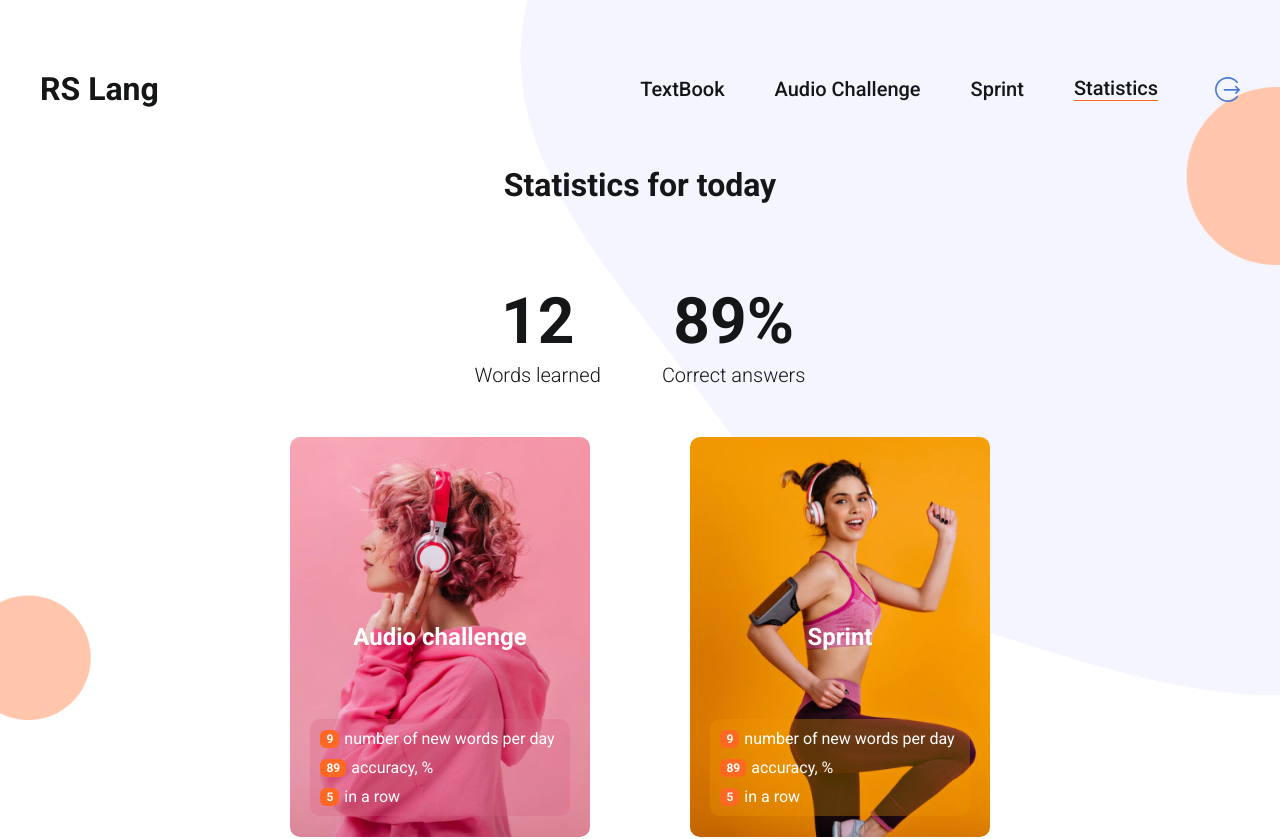
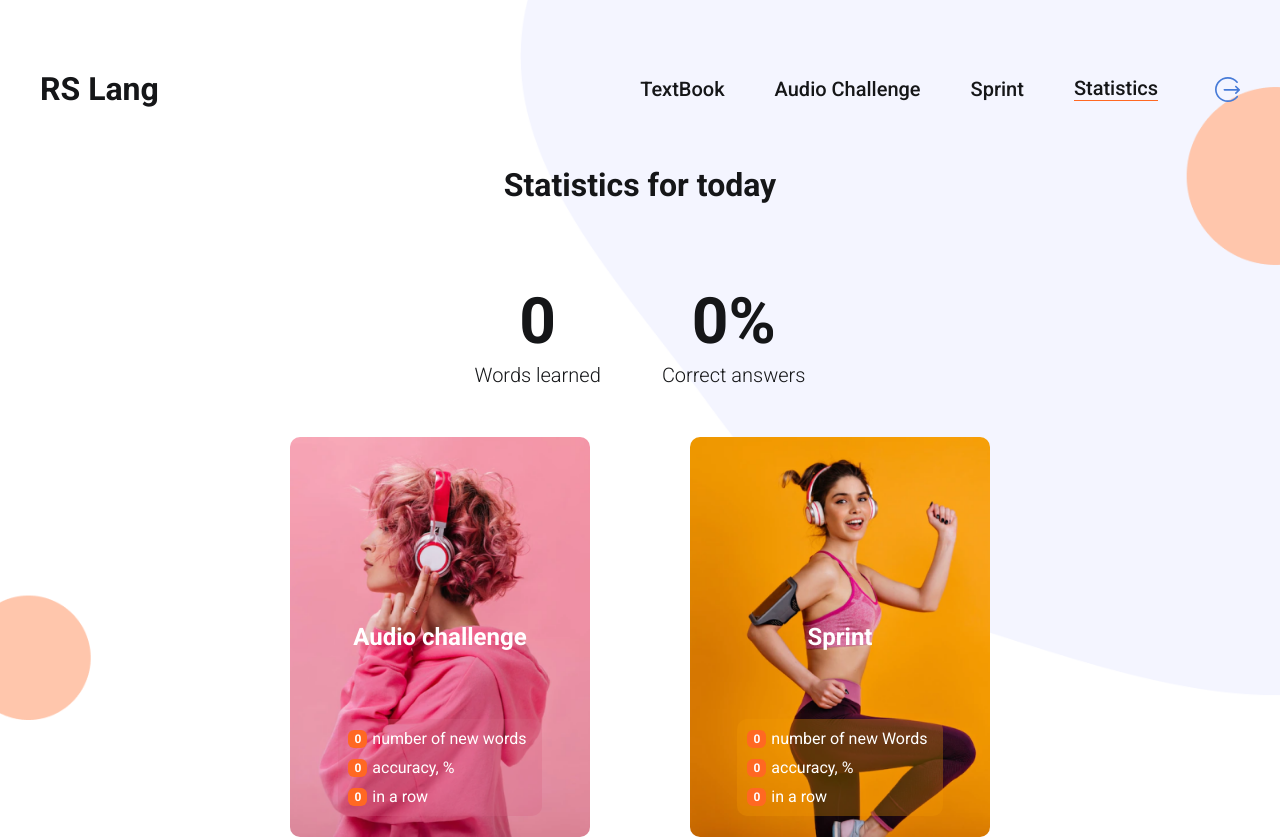
Before and after one commit to Lebedev-023046/rslang, a React (Create React App) app in the folder rs-lang/: page /Statistics in a window 1280 px wide. Shown: the top 839 px of the page. Built offline with nearby package versions, Linux system fonts and the light colour scheme; a web font is replaced by a local one.

Commit message:
feat: display today stats on Statistics page

```diff
--- a/rs-lang/src/components/molecules/StatsCard/StatsCard.css
+++ b/rs-lang/src/components/molecules/StatsCard/StatsCard.css
@@ -7,7 +7,6 @@
 
   flex-direction: column;
   align-items: center;
-  /* justify-content: flex-end; */
   gap: 6.8rem;
 
   border-radius: 1rem;
--- a/rs-lang/src/components/molecules/StatsCard/StatsCard.tsx
+++ b/rs-lang/src/components/molecules/StatsCard/StatsCard.tsx
@@ -3,10 +3,12 @@ import './StatsCard.css'
 
 interface StatsCardProps {
   type: 'audio' | 'sprint'
+  newWords: number
+  accuracy: number
+  row: number
 }
 
-// TODO add props: new: number, accuracy: number, row: number
-const StatsCard: React.FC<StatsCardProps> = ({ type }) => {
+const StatsCard: React.FC<StatsCardProps> = ({ type, newWords, accuracy, row }) => {
   switch (type) {
     case 'audio':
       return (
@@ -14,19 +16,19 @@ const StatsCard: React.FC<StatsCardProps> = ({ type }) => {
           <h3 className='stats-card__heading'>Audio challenge</h3>
           <div className='stats-card__info'>
             <div className='stats-card__new'>
-              <div className='stats-card__amount'>9</div>
+              <div className='stats-card__amount'>{newWords}</div>
               <span className='stats-card__explanation'>
-                number of new words per day
+                number of new words
               </span>
             </div>
             <div className='stats-card__accuracy'>
-              <div className='stats-card__amount'>89</div>
+              <div className='stats-card__amount'>{accuracy}</div>
               <span className='stats-card__explanation'>
                 accuracy, %
               </span>
             </div>
             <div className='stats-card__row'>
-              <div className='stats-card__amount'>5</div>
+              <div className='stats-card__amount'>{row}</div>
               <span className='stats-card__explanation'>
                 in a row
               </span>
@@ -40,19 +42,19 @@ const StatsCard: React.FC<StatsCardProps> = ({ type }) => {
           <h3 className='stats-card__heading'>Sprint</h3>
           <div className='stats-card__info'>
             <div className='stats-card__new'>
-              <div className='stats-card__amount'>9</div>
+              <div className='stats-card__amount'>{newWords}</div>
               <span className='stats-card__explanation'>
-                number of new words per day
+                number of new Words
               </span>
             </div>
             <div className='stats-card__accuracy'>
-              <div className='stats-card__amount'>89</div>
+              <div className='stats-card__amount'>{accuracy}</div>
               <span className='stats-card__explanation'>
                 accuracy, %
               </span>
             </div>
             <div className='stats-card__row'>
-              <div className='stats-card__amount'>5</div>
+              <div className='stats-card__amount'>{row}</div>
               <span className='stats-card__explanation'>
                 in a row
               </span>
--- a/rs-lang/src/components/templates/StatisticsPage/StatisticsPage.tsx
+++ b/rs-lang/src/components/templates/StatisticsPage/StatisticsPage.tsx
@@ -19,6 +19,8 @@ import { Line } from 'react-chartjs-2'
 import Footer from '../../organisms/Footer/Footer'
 import { NameBlock } from '../../atoms/NameBlock/NameBlock'
 import Api from '../../../api/Api'
+import { getUserTodayStats } from '../../../utils/Utils'
+import { ICurrentUserTodayStats } from '../../../interfaces/IData'
 
 ChartJS.register(
   CategoryScale,
@@ -49,6 +51,38 @@ const StatisticsPage: React.FC = () => {
   const [newWords, setNewWords] = React.useState<number[]>([])
   const [allWords, setAllWords] = React.useState<number[]>([])
 
+  const [todayStats, setTodayStats] = React.useState<ICurrentUserTodayStats>({
+    date: new Date(),
+    allGamesRight: 0,
+    allGamesWrong: 0,
+    allNewWords: 0,
+    games: {
+      audioChallenge: {
+        right: 0,
+        wrong: 0,
+        bestSeries: 0,
+        newWords: 0
+      },
+      sprint: {
+        right: 0,
+        wrong: 0,
+        bestSeries: 0,
+        newWords: 0
+      }
+    }
+  })
+
+  const todayAllNewWords = todayStats.allNewWords
+  const todayRightPercent = Number.isNaN(Math.floor(todayStats.allGamesRight / todayStats.allNewWords * 100))
+  ? 0
+  : Math.floor(todayStats.allGamesRight / todayStats.allNewWords * 100)
+  const todaySprintRightPercent = Number.isNaN(Math.floor(todayStats.games.sprint.right / todayStats.games.sprint.newWords * 100))
+  ? 0
+  : Math.floor(todayStats.games.sprint.right / todayStats.games.sprint.newWords * 100)
+  const todayAudioRightPercent = Number.isNaN(Math.floor(todayStats.games.audioChallenge.right / todayStats.games.audioChallenge.newWords * 100))
+  ? 0
+  : Math.floor(todayStats.games.audioChallenge.right / todayStats.games.audioChallenge.newWords * 100)
+
   React.useEffect(() => {
     void Api.getUserStatistic()
       .then((res) => {
@@ -61,6 +95,14 @@ const StatisticsPage: React.FC = () => {
           }))
           setNewWords(dates.map(item => item.newWords))
           setAllWords(dates.map(item => item.allWords))
+        }
+      })
+
+    void getUserTodayStats()
+      .then((res) => {
+        if (typeof res !== 'string') {
+          console.log(res)
+          setTodayStats(res)
         }
       })
   }, [])
@@ -111,17 +153,27 @@ const StatisticsPage: React.FC = () => {
           <h2 className='today__heading'>Statistics for today</h2>
           <div className='today__words-and-answers'>
             <div className='today__words'>
-              <div className='today__words-count'>12</div>
+              <div className='today__words-count'>{todayAllNewWords}</div>
               <div className='today__words-heading'>Words learned</div>
             </div>
             <div className='today__answers'>
-              <div className='today__answers-count'>89%</div>
+              <div className='today__answers-count'>{todayRightPercent}%</div>
               <div className='today__answers-heading'>Correct answers</div>
             </div>
           </div>
           <div className='today__games'>
-            <StatsCard type={'audio'} />
-            <StatsCard type={'sprint'} />
+            <StatsCard
+              type={'audio'}
+              newWords={todayStats.games.audioChallenge.newWords}
+              accuracy={todayAudioRightPercent}
+              row={todayStats.games.audioChallenge.bestSeries}
+            />
+            <StatsCard
+              type={'sprint'}
+              newWords={todayStats.games.sprint.newWords}
+              accuracy={todaySprintRightPercent}
+              row={todayStats.games.sprint.bestSeries}
+            />
           </div>
         </div>
       </section>
--- a/rs-lang/src/utils/Utils.ts
+++ b/rs-lang/src/utils/Utils.ts
@@ -186,11 +186,29 @@ export const resetUserStats = async () => {
   console.log(res)
 }
 
+export const getUserTodayStats = async () => {
+  const id = localStorage.getItem('idLang')
+  if (id !== null) {
+    const currentUserIdStatsKey = `${`todayStats${id}`}`
+    const currentUserTodayStats = localStorage.getItem(currentUserIdStatsKey)
+
+    if (currentUserTodayStats !== null) {
+      const currentUserTodayStatsParsed: ICurrentUserTodayStats = JSON.parse(currentUserTodayStats)
+      return currentUserTodayStatsParsed
+    } else {
+      return 'there are no such user statistics'
+    }
+  } else {
+    return 'there is no such user ID'
+  }
+}
+
 export const updateUserTodayStats = async (
   game: 'audioChallenge' | 'sprint',
   qustions: number,
   correct: number,
   mistakes: number
+  // bestSeries: number
 ) => {
   const id = localStorage.getItem('idLang')
 
@@ -199,12 +217,10 @@ export const updateUserTodayStats = async (
     const currentUserTodayStats = localStorage.getItem(currentUserIdStatsKey)
 
     if (currentUserTodayStats !== null) {
-      // TODO update current today stats
+      // update current today stats
       const currentUserTodayStatsParsed: ICurrentUserTodayStats = JSON.parse(currentUserTodayStats)
-      console.log(currentUserTodayStatsParsed)
 
       if ((new Date(currentUserTodayStatsParsed.date)).getDate() === (new Date()).getDate()) {
-        console.log('today is', (new Date(currentUserTodayStatsParsed.date)).getDate())
         currentUserTodayStatsParsed.allNewWords += qustions
         currentUserTodayStatsParsed.allGamesRight += correct
         currentUserTodayStatsParsed.allGamesWrong += mistakes
@@ -212,16 +228,19 @@ export const updateUserTodayStats = async (
         currentUserTodayStatsParsed.games[game].newWords += qustions
         currentUserTodayStatsParsed.games[game].right += correct
         currentUserTodayStatsParsed.games[game].wrong += mistakes
+        // if (currentUserTodayStatsParsed.games[game].bestSeries < bestSeries)
 
         localStorage.setItem(currentUserIdStatsKey, JSON.stringify(currentUserTodayStatsParsed))
       } else {
+        // create new today stats
         void createUserTodayStats(currentUserIdStatsKey, game, qustions, correct, mistakes)
       }
     } else {
+      // create new today stats
       void createUserTodayStats(currentUserIdStatsKey, game, qustions, correct, mistakes)
     }
   } else {
-    // no id
+    // no user id
   }
 }
 
```
